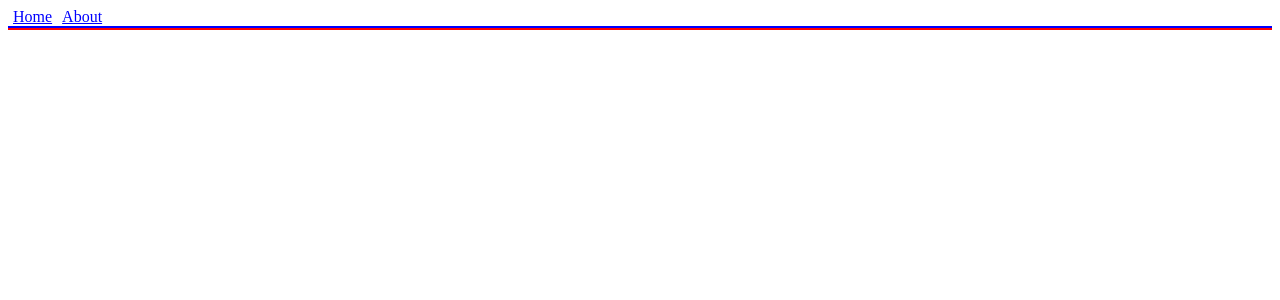
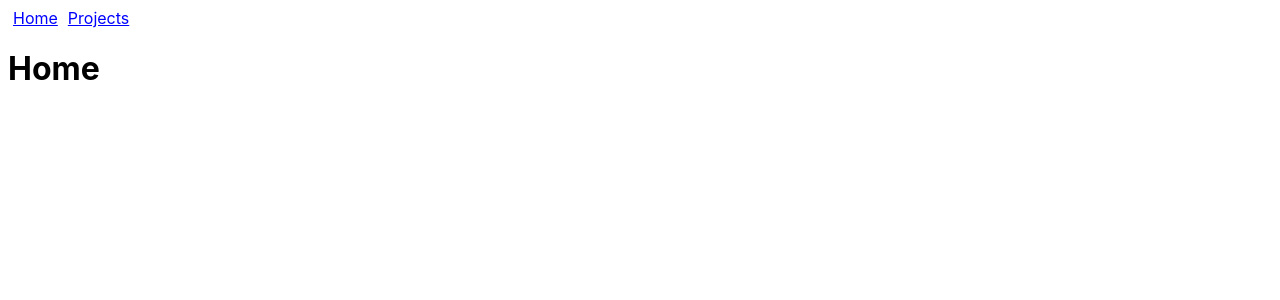
Before and after one commit to PRbsas/react-router-4, a React (Create React App) app: page / in a window 1280 px wide. Shown: the top 300 px of the page. Built offline with nearby package versions, Linux system fonts and the light colour scheme; the HTML template or start-up script is replaced by a standard one.

Commit message:
Render nested routes

```diff
--- a/src/App.css
+++ b/src/App.css
@@ -1,3 +1,7 @@
+html {
+  font-family: -apple-system, BlinkMacSystemFont, "Segoe UI", "Roboto", "Oxygen", "Ubuntu", "Cantarell", "Fira Sans", "Droid Sans", "Helvetica Neue", sans-serif;
+}
+
 a {
   margin: 5px;
 }
--- a/src/App.js
+++ b/src/App.js
@@ -114,7 +114,7 @@ export default App;*/
 
 //Render Multiple Components for the same route
 
-const Links = () =>
+/*const Links = () =>
 	<nav>
 		<Link to='/home'>Home</Link>
 		<Link to='/about'>About</Link>
@@ -152,4 +152,34 @@ const App = (props) => (
 
 
 
-	export default App;
+	export default App;*/
+
+
+
+//Render nested Routes
+
+const Home = () => (<h1>Home</h1>)
+const Projects = () => (
+	<div>
+		<h1>Projects</h1>
+		<Link to='/projects/color'>Color</Link>
+		<Link to='/projects/sound'>Sound</Link>
+		<Link to='/projects/grid'>Grid</Link>
+		<Route
+			path='/projects/:section'
+			render={({match}) => <h2>{match.params.section}</h2>} />
+	</div>
+)
+
+const App = (props) => (
+	<Router>
+		<div>
+			<Link to='/'>Home</Link>
+			<Link to='/projects'>Projects</Link>
+			<Route exact path='/' component={Home} />
+			<Route path='/projects' component={Projects} />
+		</div>
+	</Router>
+)
+
+export default App;
```
